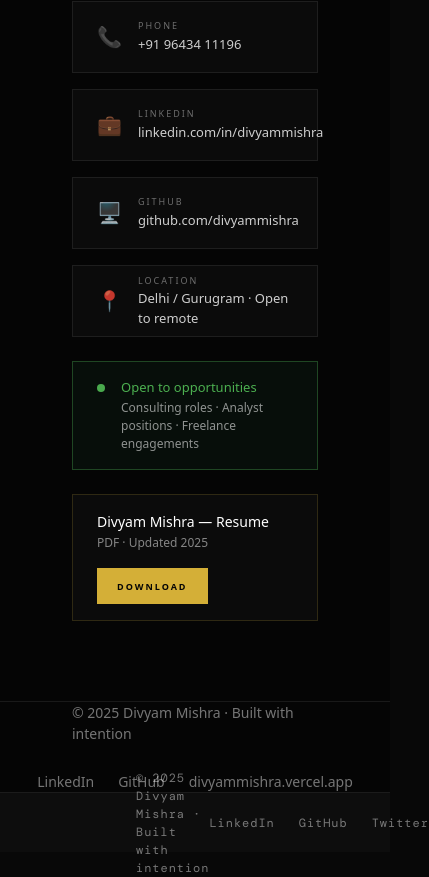
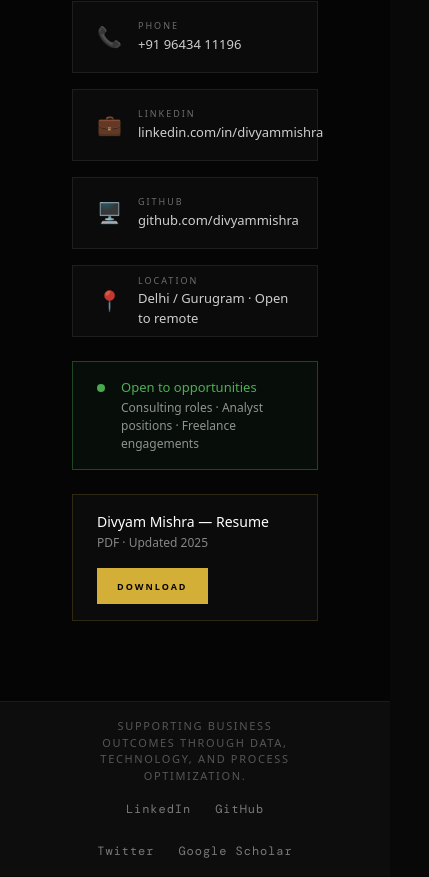
Before and after one commit to Anjalie0987/Divyam_Portfolio, a Next.js app: page /contact in a window 390 px wide. Shown: the part 1335-2212 px from the top of the page, 429 px wide, since content can reach past the window. Built offline with nearby package versions, Linux system fonts and the light colour scheme; a web font is replaced by a local one.

Commit message:
Update footer text, fix responsive layout, and add Google Scholar link

```diff
--- a/src/components/layout/page-shell.tsx
+++ b/src/components/layout/page-shell.tsx
@@ -21,15 +21,16 @@ export function PageShell({ children }: { children: React.ReactNode }) {
       </main>
 
       {/* Footer */}
-      <footer className="w-full relative z-10 border-t border-[rgba(255,255,255,0.06)] bg-[rgba(255,255,255,0.02)] h-[60px] px-[64px]">
-        <Container className="max-w-none p-0 m-0 h-full flex justify-between items-center">
-          <div className="text-[12px] tracking-[0.08em] text-[rgba(255,255,255,0.45)]" style={{ fontFamily: "'DM Mono', monospace" }}>
-            © 2025 Divyam Mishra · Built with intention
-          </div>
-          <div className="flex gap-[24px] text-[12px] tracking-[0.08em] text-[rgba(255,255,255,0.45)]" style={{ fontFamily: "'DM Mono', monospace" }}>
+      <footer className="w-full relative z-10 border-t border-[rgba(255,255,255,0.06)] bg-[rgba(255,255,255,0.02)] min-h-[60px] px-[24px] lg:px-[64px] py-[16px]">
+        <Container className="max-w-none p-0 m-0 h-full flex flex-col xl:flex-row justify-between items-center gap-4 text-center xl:text-left">
+          <span className="font-mono text-[11px] uppercase tracking-[0.15em] text-[rgba(255,255,255,0.3)]">
+            Supporting business outcomes through data, technology, and process optimization.
+          </span>
+          <div className="flex flex-wrap justify-center gap-[24px] text-[12px] tracking-[0.08em] text-[rgba(255,255,255,0.45)]" style={{ fontFamily: "'DM Mono', monospace" }}>
             <a href="https://www.linkedin.com/in/divyam-mishra-29b59a200" target="_blank" rel="noopener noreferrer" className="hover:text-white transition-colors">LinkedIn</a>
             <a href="https://github.com/Divyam-Mishra" target="_blank" rel="noopener noreferrer" className="hover:text-white transition-colors">GitHub</a>
             <a href="https://x.com/Divyam236" target="_blank" rel="noopener noreferrer" className="hover:text-white transition-colors">Twitter</a>
+            <a href="https://scholar.google.com/citations?hl=en&user=ctOKe6EAAAAJ" target="_blank" rel="noopener noreferrer" className="hover:text-white transition-colors">Google Scholar</a>
           </div>
         </Container>
       </footer>
--- a/src/sections/contact.tsx
+++ b/src/sections/contact.tsx
@@ -327,21 +327,7 @@ export function Contact() {
         </motion.div>
       </Container>
 
-      {/* Footer */}
-      <footer className="w-full border-t border-[rgba(255,255,255,0.08)] mt-auto">
-        <Container>
-          <div className="flex flex-col md:flex-row justify-between items-center h-[90px] w-full">
-            <span className="font-mono text-[14px] text-[rgba(255,255,255,0.45)] mb-[16px] md:mb-0">
-              © 2025 Divyam Mishra · Built with intention
-            </span>
-            <div className="flex items-center gap-[24px]">
-              <a href="#" className="font-mono text-[14px] text-[rgba(255,255,255,0.45)] transition-colors hover:text-[#d4af37]">LinkedIn</a>
-              <a href="#" className="font-mono text-[14px] text-[rgba(255,255,255,0.45)] transition-colors hover:text-[#d4af37]">GitHub</a>
-              <a href="#" className="font-mono text-[14px] text-[rgba(255,255,255,0.45)] transition-colors hover:text-[#d4af37]">divyammishra.vercel.app</a>
-            </div>
-          </div>
-        </Container>
-      </footer>
+
 
     </section>
   );
--- a/src/sections/research.tsx
+++ b/src/sections/research.tsx
@@ -33,6 +33,12 @@ export function Research() {
             <p className="max-w-[580px] text-[14px] leading-[1.9] text-[rgba(255,255,255,0.65)] mt-[40px]">
               Two full papers on AI at the intersection of healthcare and nanotechnology — indexed on ScienceDirect and presented at ICSET 2023 in Malacca, Malaysia.
             </p>
+
+            <div className="mt-[36px]">
+              <a href="https://scholar.google.com/citations?hl=en&user=ctOKe6EAAAAJ" target="_blank" rel="noopener noreferrer" className="inline-flex items-center justify-center h-[42px] px-8 bg-transparent border border-[#d4af37] text-[#d4af37] font-mono font-bold text-[10px] tracking-[2px] transition-all duration-300 hover:bg-[#d4af37] hover:text-[#050505] uppercase">
+                Google Scholar Profile
+              </a>
+            </div>
           </div>
 
           {/* Right Column (Stats) */}
```
